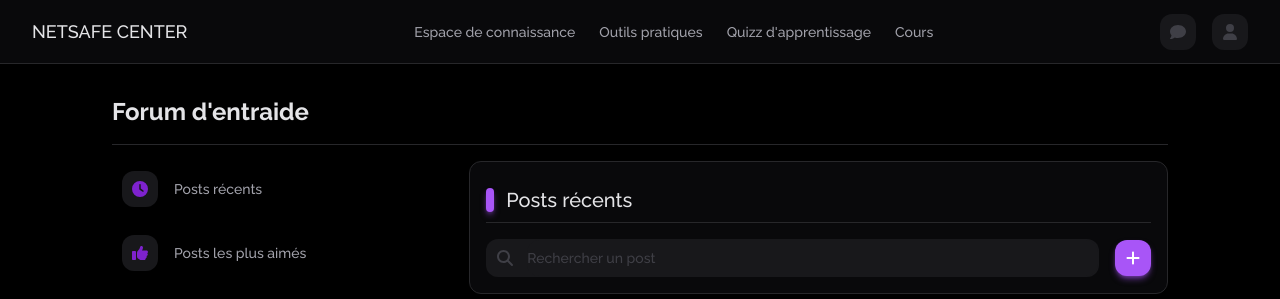
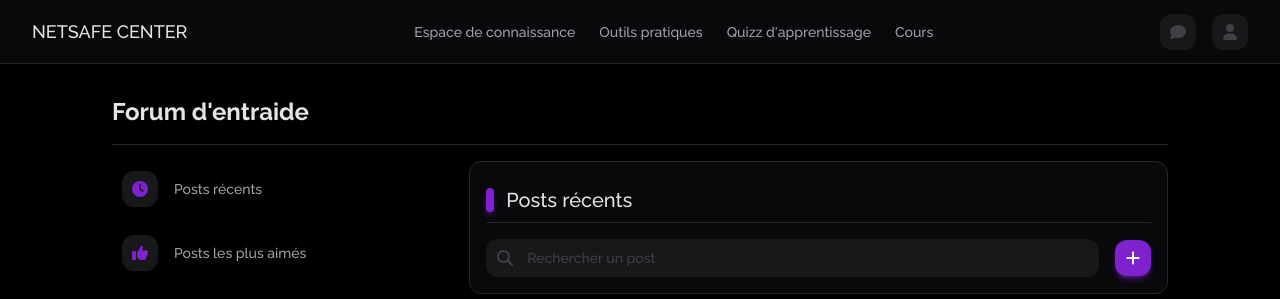
Before and after one commit to AdrienCambier1/netsafe-center, a React (Create React App) app: page /forum/recent_posts in a window 1280 px wide. Shown: the top 299 px of the page. Built offline with nearby package versions, Linux system fonts and the light colour scheme.

Commit message:
15/11/2024

```diff
--- a/src/Components/Buttons/HeavyPurpleButton.jsx
+++ b/src/Components/Buttons/HeavyPurpleButton.jsx
@@ -8,7 +8,7 @@ export default function HeavyPurpleButton({ link, onClick, icon, value }) {
       onClick={onClick}
       className={`${value ? "p-2 w-full" : "w-fit"} flex gap-2 items-center ${
         icon ? null : " justify-center"
-      } text-white bg-purple-500 dark:hover:bg-purple-400 hover:bg-purple-600 hover:shadow-purple-600/50 shadow-md shadow-purple-500/50 rounded-xl cursor-pointer`}
+      } text-white dark:bg-purple-700 bg-purple-500 dark:hover:bg-purple-800 hover:bg-purple-600 dark:hover:shadow-purple-800/50 hover:shadow-purple-600/50 shadow-md dark:shadow-purple-700/50 shadow-purple-500/50 rounded-xl cursor-pointer`}
     >
       <FontAwesomeIcon
         className={`${
--- a/src/Components/Titles/ThirdTitle.jsx
+++ b/src/Components/Titles/ThirdTitle.jsx
@@ -1,7 +1,7 @@
 export default function ThirdTitle({ value }) {
   return (
     <div className="flex items-center relative h-fit">
-      <div className="bg-purple-500 shadow-md shadow-purple-500/50 h-6 w-2 rounded-md mr-3"></div>
+      <div className="bg-purple-500 dark:bg-purple-700 shadow-md dark:shadow-purple-700/50 shadow-purple-500/50 h-6 w-2 rounded-md mr-3"></div>
       <h3 className="text-xl text-zinc-800 dark:text-zinc-200 font-['Raleway'] font-medium">
         {value}
       </h3>
```
